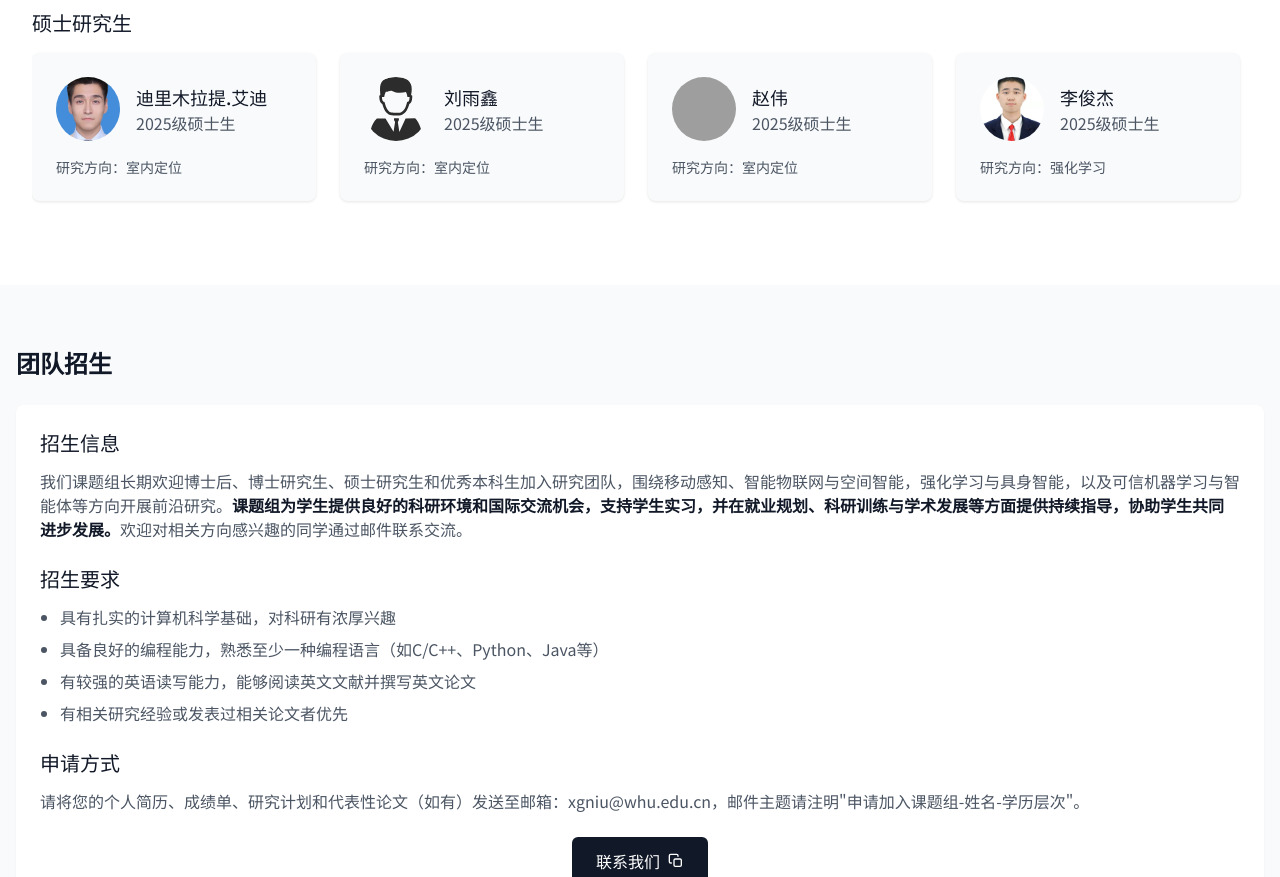
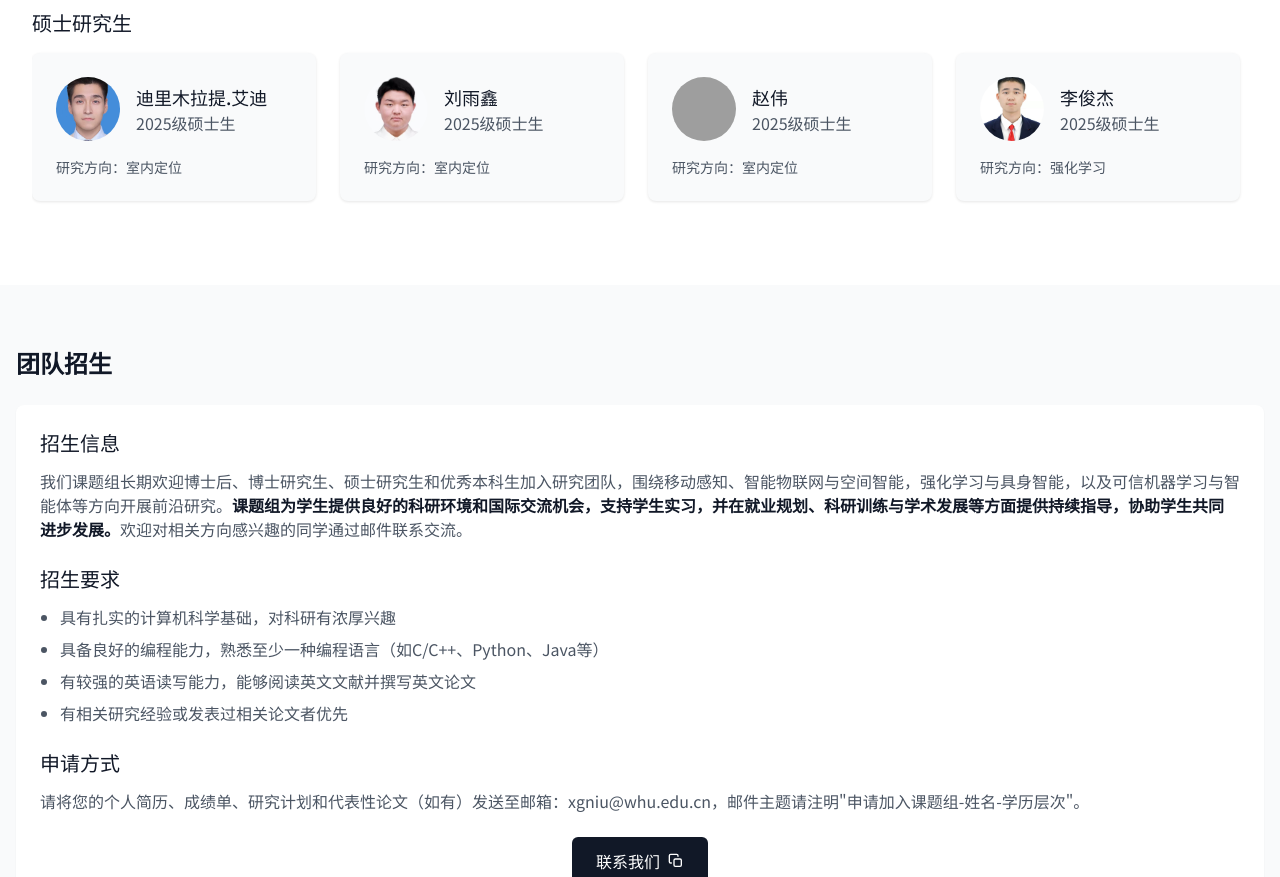
Before and after one commit to whu-nxglab/whu-nxglab.github.io, a plain HTML site: page index.html in a window 1280 px wide. Shown: the part 2867-3744 px from the top of the page. Drawn offline with nearby package versions, Linux system fonts and the light colour scheme; grey boxes are pictures that could not be loaded.

Commit message:
trigger pages deploy

```diff
--- a/index.html
+++ b/index.html
@@ -523,7 +523,7 @@
                                     </div>
                                     <div class="member-card">
                                         <div class="flex items-center mb-4">
-                                            <img src="fig/master.svg" alt="Master Student" class="w-16 h-16 rounded-full mr-4 object-cover">
+                                            <img src="fig/lyx.jpg" alt="Master Student" class="w-16 h-16 rounded-full mr-4 object-cover">
                                             <div>
                                                 <h4 class="text-lg font-medium text-gray-900">
                                                     <span data-lang="cn">刘雨鑫</span>
```
Also changed, not shown: fig/lyx.jpg (added).
